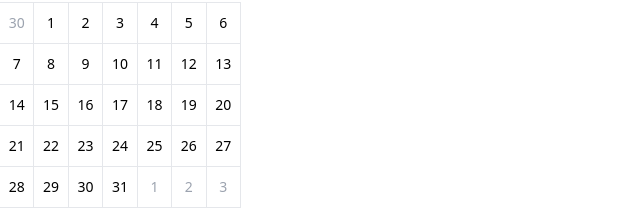
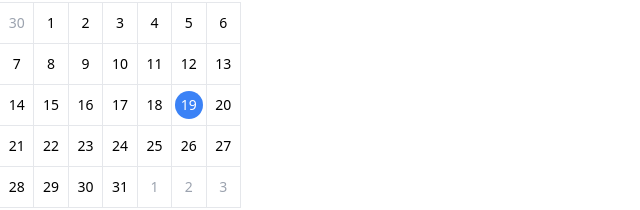
Before and after one commit to nexuslifeline/scheduler-nuxt-playground, a Nuxt app: page / in a window 1280 px wide. Shown: the part 107-317 px from the top of the page, without its empty margins (0-640 px from the left). Built offline with nearby package versions, Linux system fonts and the light colour scheme.

Commit message:
Highlight today's date in calendar

```diff
--- a/components/Calendar/Calendar.vue
+++ b/components/Calendar/Calendar.vue
@@ -47,7 +47,12 @@
         :time="daysInPreviousMonth - firstDayIndex + n"
         isGrayed
       />
-      <CalendarDayItem v-for="n in numberOfDays" :key="String(n)" :time="n" />
+      <CalendarDayItem
+        v-for="n in numberOfDays"
+        :key="String(n)"
+        :time="n"
+        :isToday="isToday(n)"
+      />
       <CalendarDayItem
         v-for="n in nextMonthVisibleDays"
         :key="String(n)"
@@ -113,4 +118,13 @@ const previous = () => {
 const goToToday = () => {
   date.value = new Date(); // Set the date to today
 };
+
+const isToday = (day: number) => {
+  const today = new Date();
+  return (
+    day === today.getDate() &&
+    month.value === today.getMonth() &&
+    year.value === today.getFullYear()
+  );
+};
 </script>
--- a/components/Calendar/DayItem.vue
+++ b/components/Calendar/DayItem.vue
@@ -2,7 +2,10 @@
   <button type="button" class="bg-white py-1.5 hover:bg-gray-100 focus:z-10">
     <time
       class="mx-auto flex h-7 w-7 items-center justify-center"
-      :class="{ 'text-gray-400': isGrayed }"
+      :class="{
+        'text-gray-400': isGrayed,
+        'bg-blue-500 rounded-full text-white': isToday
+      }"
     >
       {{ time }}
     </time>
@@ -13,10 +16,12 @@ withDefaults(
   defineProps<{
     time?: string | number;
     isGrayed?: boolean;
+    isToday?: boolean;
   }>(),
   {
     time: "",
-    isGrayed: false
+    isGrayed: false,
+    isToday: false
   }
 );
 </script>
```
